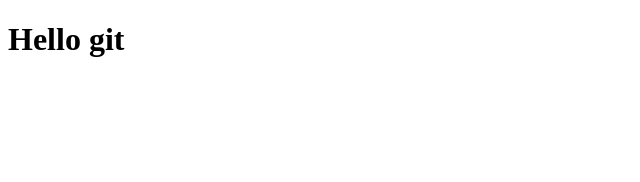
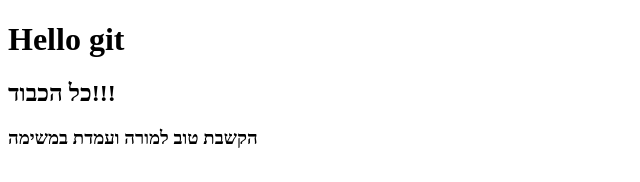
Before and after one commit to sshternberg/lesson1, a plain HTML site: page index.html in a window 1280 px wide. Shown: the whole page, without its empty margins (0-640 px from the left). Drawn offline with Linux system fonts and the light colour scheme.

Commit message:
Update index.html
כל-הכבוד!!!

```diff
--- a/index.html
+++ b/index.html
@@ -8,5 +8,7 @@
 </head>
 <body>
     <h1>Hello git</h1>
+    <h2>כל הכבוד!!!</h2>
+    <h3>הקשבת טוב למורה ועמדת במשימה</h3>
 </body>
 </html>
```
